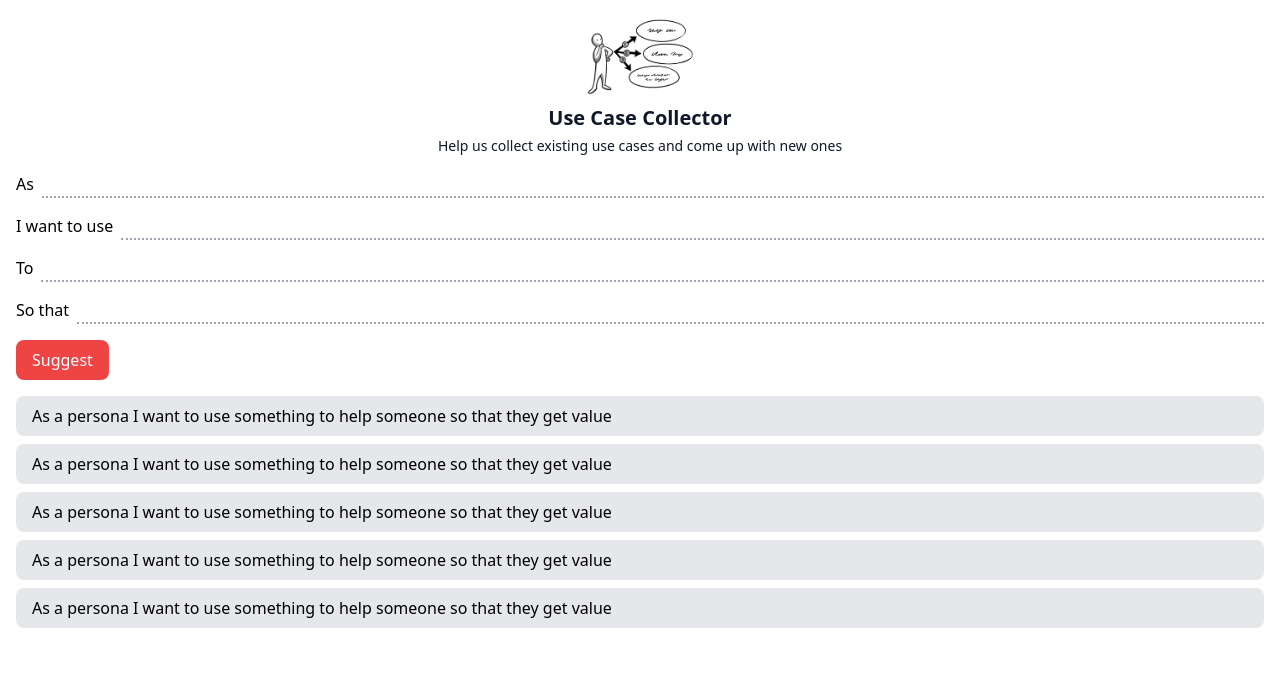
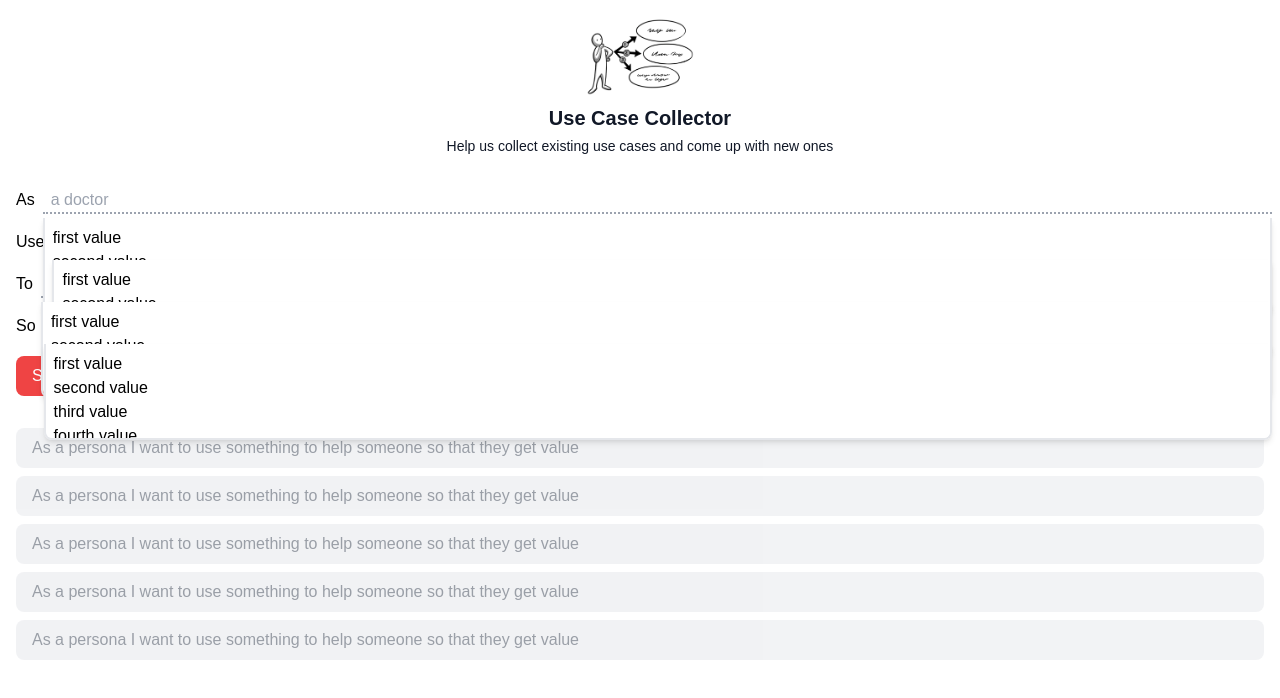
Before and after one commit to spikelab/usecasecollector, a Svelte app: page / in a window 1280 px wide. Shown: the top 698 px of the page. Built offline with nearby package versions, Linux system fonts and the light colour scheme.

Commit message:
working on the input drop down and autocomplete

```diff
--- a/src/App.svelte
+++ b/src/App.svelte
@@ -1,11 +1,11 @@
 <script>
     import Header from "./Header.svelte";
-    import UseCaseInput from "./UseCaseInput.svelte";
+    import UseCaseInputList from "./UseCaseInputList.svelte";
     import UseCaseList from "./UseCaseList.svelte";
 </script>
 
 <Header />
-<UseCaseInput />
+<UseCaseInputList />
 <UseCaseList />
 
 <style global>
--- a/src/Button.svelte
+++ b/src/Button.svelte
@@ -1,3 +1,17 @@
-<button class="bg-red-500 text-white px-4 py-2 rounded-lg">
-    Suggest
+<script>
+</script>
+
+<button
+    class="inline-flex items-center bg-red-500 hover:bg-red-600 focus:outline-none focus:ring-4 focus:ring-red-600 text-white px-4 py-2 rounded-lg">
+    <span>Suggest</span>
+    <svg class="w-4 h-4 ml-3 fill-current" viewBox="0 0 20 20"
+        ><path
+            d="M3.172 5.172a4 4 0 015.656 0L10 6.343l1.172-1.171a4 4 0 115.656 5.656L10 17.657l-6.828-6.829a4 4 0 010-5.656z"
+            clip-rule="evenodd"
+            fill-rule="evenodd"
+        /></svg
+    >
 </button>
+
+<style>
+</style>
--- a/src/UseCase.svelte
+++ b/src/UseCase.svelte
@@ -1,3 +1,11 @@
-<div class="bg-gray-200 px-4 py-2 mb-2 rounded-lg">
+<script></script>
+
+<div
+    class="bg-gray-200 text-gray-700 px-4 py-2 mb-2 rounded-lg opacity-50 hover:opacity-100 focus:opacity-100 focus:outline-none focus:border-l-4 focus:border-red-500"
+    tabindex="0"
+>
     As a persona I want to use something to help someone so that they get value
 </div>
+
+<style>
+</style>
--- a/src/UseCaseInput.svelte
+++ /dev/null
@@ -1,16 +0,0 @@
-<script>
-    import Button from "./Button.svelte";
-</script>
-
-<main class="m-4">
-    <div class="mb-4">
-        <div class="flex justify-between mb-4"><p>As</p><input type="text" value="" class=" focus:bg-red-100 outline-none ml-2 flex-auto border-dotted border-b-2 border-gray-400"></div>
-        <div class="flex justify-between mb-4"><p>I want to use</p><input type="text" value="" class="focus:bg-red-100 outline-none ml-2 flex-auto border-dotted border-b-2 border-gray-400"></div>
-        <div class="flex justify-between mb-4"><p>To</p><input type="text" value="" class="focus:bg-red-100 outline-none ml-2 flex-auto border-dotted border-b-2 border-gray-400"></div>
-        <div class="flex justify-between mb-4"><p>So that</p><input type="text" value="" class="focus:bg-red-100 outline-none ml-2 flex-auto border-dotted border-b-2 border-gray-400"></div>
-    </div>
-    <Button />
-</main>
-
-<style>
-</style>
--- /dev/null
+++ b/src/UseCaseInputField.svelte
@@ -0,0 +1,36 @@
+<script>
+    export let label;
+    export let ph;
+
+    let hideMenu = true;
+    function toggleMenu() {
+        hideMenu = !hideMenu;
+    }
+</script>
+
+<div class="flex justify-between mb-4">
+    <label for={label.toLowerCase()}>{label}</label>
+    <div class="flex-auto relative">
+        <input
+            id="{label.toLowerCase()}"
+            type="text"
+            placeholder="{ph}"
+            on:focus={toggleMenu}
+            on:blur={toggleMenu}
+            class=" focus:bg-red-100 outline-none ml-2 px-2 border-dotted border-b-2 border-gray-400 w-full"
+        />
+        <div class:hidden={hideMenu} class="absolute z-50 bg-white border-2 border-t-0 border-gray-200 w-full ml-2 mt-1 rounded-b-lg max-h-24 overflow-hidden overflow-y-scroll shadow-md">
+            <ul class="py-2 w-full">
+                <li class="hover:bg-red-100 px-2 cursor-pointer">first value</li>
+                <li class="hover:bg-red-100 px-2 cursor-pointer">second value</li>
+                <li class="hover:bg-red-100 px-2 cursor-pointer">third value</li>
+                <li class="hover:bg-red-100 px-2 cursor-pointer">fourth value</li>
+                <li class="hover:bg-red-100 px-2 cursor-pointer">fifth value</li>
+                <li class="hover:bg-red-100 px-2 cursor-pointer">sixth value</li>
+            </ul>
+        </div>
+    </div>
+</div>
+
+<style>
+</style>
--- /dev/null
+++ b/src/UseCaseInputList.svelte
@@ -0,0 +1,17 @@
+<script>
+    import Button from "./Button.svelte";
+    import UseCaseInputField from "./UseCaseInputField.svelte"
+</script>
+
+<main class="m-4 mt-8 mb-8">
+    <div class="mb-4">
+        <UseCaseInputField label="As" ph="a doctor"/>
+        <UseCaseInputField label="Use" ph="sms"/>
+        <UseCaseInputField label="To" ph="remind patients to take their meds"/>
+        <UseCaseInputField label="So" ph="they don't get sick"/>
+    </div>
+    <Button />
+</main>
+
+<style>
+</style>
--- a/tailwind.config.js
+++ b/tailwind.config.js
@@ -12,4 +12,14 @@ module.exports = {
         ],
         enabled: production, // disable purge in dev
     },
+    theme: {
+        fontFamily: {
+            sans: ['"Montserrat"', 'sans-serif']
+        }
+    },
+    variants: {
+        extend: {
+            borderWidth: ['hover', 'focus'],
+        }
+    }
 };
```
Also changed, not shown: src/Header.svelte (+0 -7 lines).
